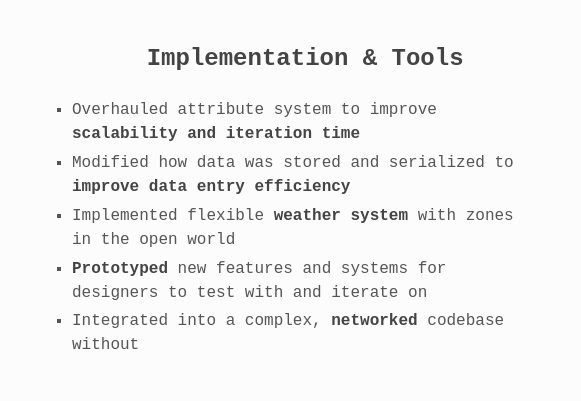
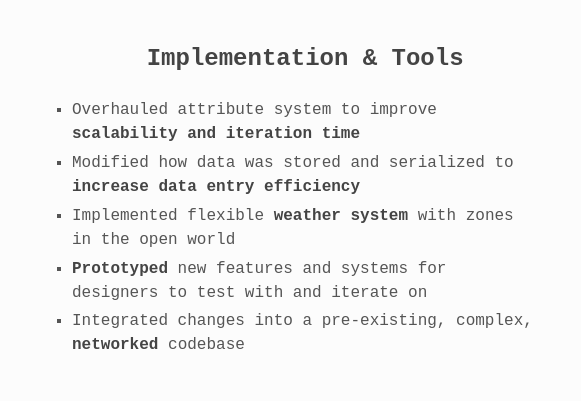
Before and after one commit to vcollinslaine/vcollinslaine.github.io, a plain HTML site: page docs/Saleblazers.html in a window 1280 px wide. Shown: the part 1364-1765 px from the top of the page, 0-581 px from the left. Drawn offline with Linux system fonts and the light colour scheme; a web font is replaced by a local one.

Commit message:
Phrasing changes

```diff
--- a/docs/Saleblazers.html
+++ b/docs/Saleblazers.html
@@ -94,10 +94,10 @@
           <h3>Implementation & Tools</h3>
           <ul>
             <li>Overhauled attribute system to improve <b>scalability and iteration time</b></li>
-            <li>Modified how data was stored and serialized to <b>improve data entry efficiency</b></li>
+            <li>Modified how data was stored and serialized to <b>increase data entry efficiency</b></li>
             <li>Implemented flexible <b>weather system</b> with zones in the open world</li>
             <li><b>Prototyped</b> new features and systems for designers to test with and iterate on</li>
-            <li>Integrated into a complex, <b>networked</b> codebase without</li>
+            <li>Integrated changes into a pre-existing, complex, <b>networked</b> codebase</li>
           </ul>
         </div>
         <div class="details--visual--captioned">
```
